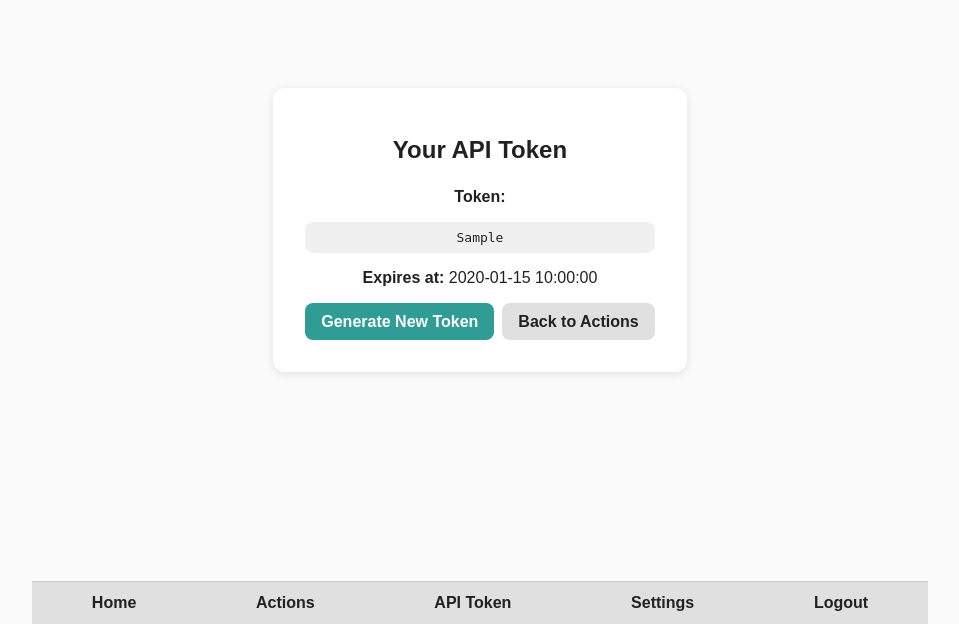
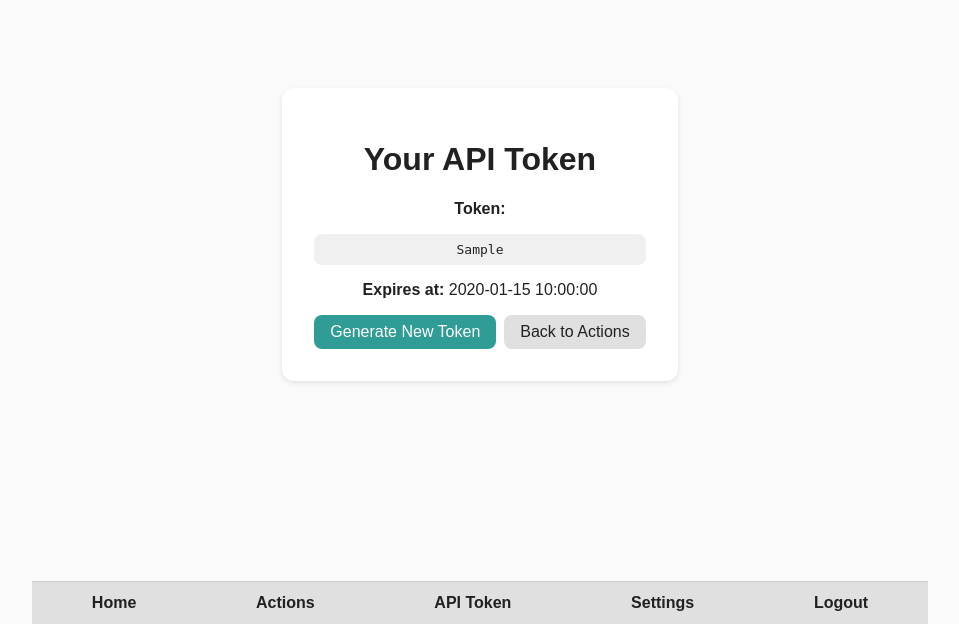
Before and after one commit to hallowslab/ActivTracker, a Flask app: page /dashboard/token in a window 1280 px wide. Shown: the part 176-800 px from the top of the page, without its empty margins (160-1119 px from the left). Run offline with Flask 3, Linux system fonts and the light colour scheme; the visitor is signed in with stand-in values (Sample User, id 1); tables that the repository leaves empty hold one stand-in row (values such as "Sample post").

Commit message:
token template DRYing

```diff
--- a/src/static/css/card.css
+++ b/src/static/css/card.css
@@ -44,6 +44,12 @@
   transform: scale(0.98);
 }
 
+.card.token {
+    max-width: 500px;
+    margin: 2rem auto;
+    text-align: center;
+}
+
 .card:hover {
     box-shadow: 0 4px 12px rgba(0,0,0,0.15);
 }
--- a/src/static/css/token.css
+++ b/src/static/css/token.css
@@ -1,16 +1,8 @@
-.token-container {
+.card.token {
     max-width: 500px;
     margin: 2rem auto;
-    background: #fff;
     padding: 2rem;
-    border-radius: 0.75rem;
-    box-shadow: 0 2px 8px rgba(0,0,0,0.1);
     text-align: center;
-}
-
-.token-container h1 {
-    margin-bottom: 1.5rem;
-    font-size: 1.5rem;
 }
 
 .token-value {
@@ -18,6 +10,7 @@
     padding: 0.5rem 1rem;
     border-radius: 0.5rem;
     overflow-x: auto;
+    word-break: break-all;
     font-family: monospace;
     margin: 0.5rem 0;
 }
@@ -30,33 +23,8 @@
     gap: 0.5rem;
 }
 
-/* Use same button classes from base.css */
-.btn {
-    padding: 0.6rem 1rem;
-    border-radius: 0.5rem;
-    text-decoration: none;
-    font-weight: bold;
-    cursor: pointer;
-    transition: background-color 0.2s, transform 0.1s;
-}
-.btn-primary {
-    background-color: var(--primary);
-    color: #fff;
-}
-.btn-primary:hover {
-    background-color: color-mix(in srgb, var(--primary) 90%, black);
-}
-.btn-secondary {
-    background-color: var(--secondary);
-    color: var(--text);
-}
-.btn-secondary:hover {
-    background-color: var(--primary);
-    color: #fff;
-}
-
 @media (max-width: 600px) {
-    .token-container {
+    .card.token {
         margin: 1rem;
         padding: 1.5rem;
     }
--- a/src/templates/token.j2
+++ b/src/templates/token.j2
@@ -5,7 +5,7 @@
           href="{{ url_for('static', filename='css/token.css') }}">
 {% endblock %}
 {% block content %}
-    <div class="token-container">
+    <div class="card token">
         <h1>Your API Token</h1>
         {% if token %}
             <p>
```
